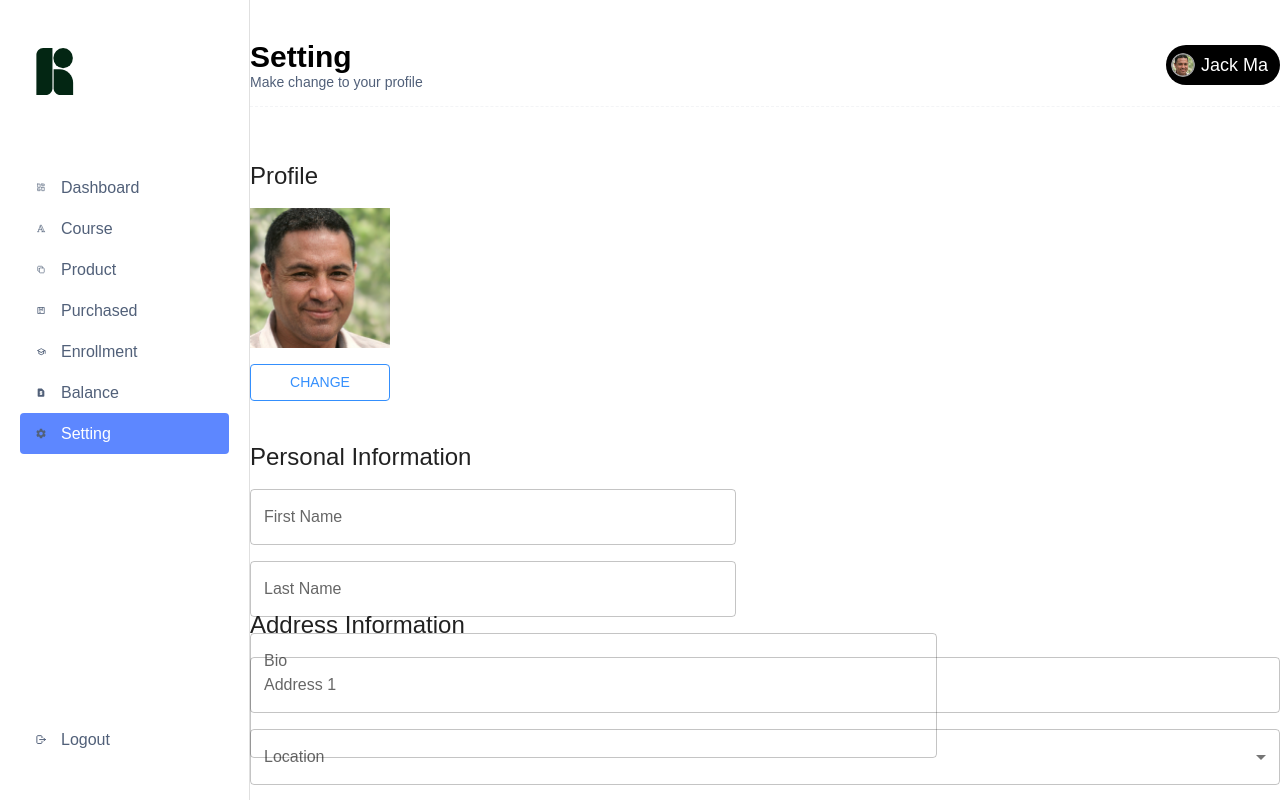
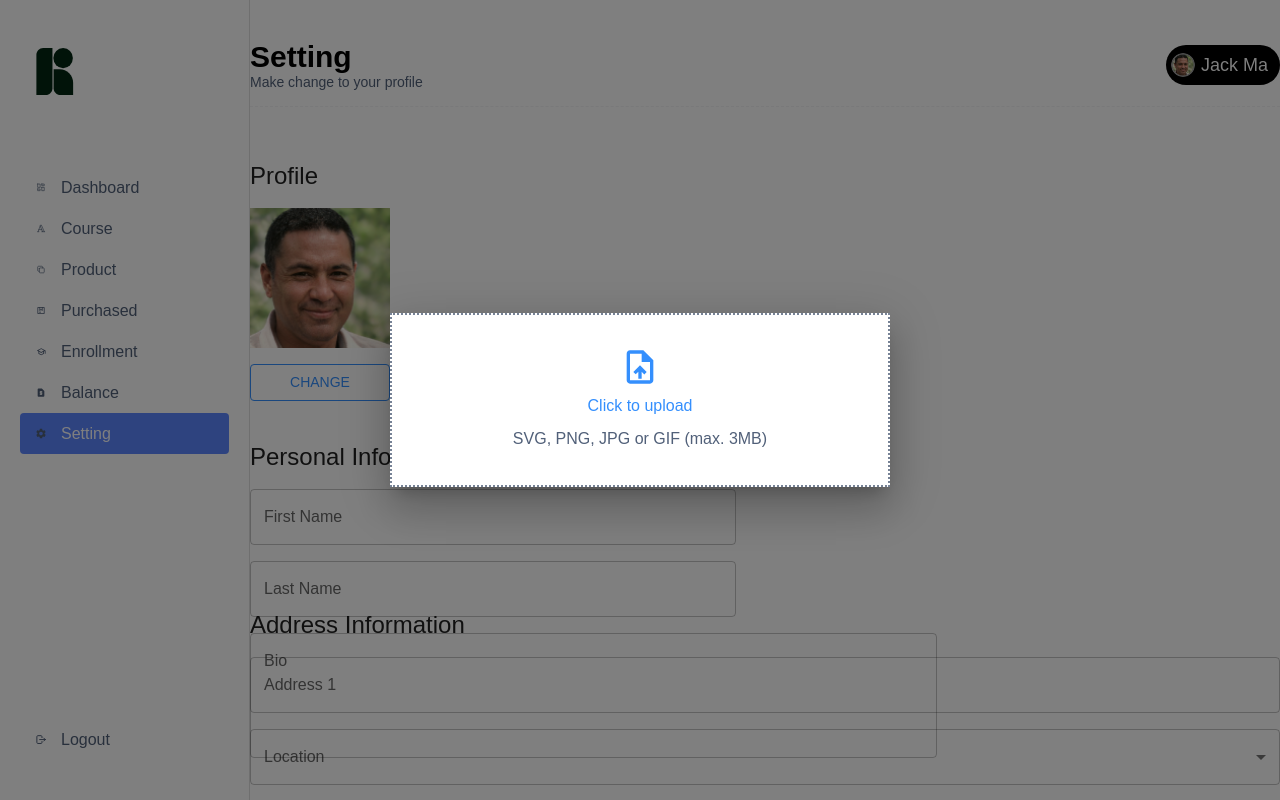
Before and after one commit to Kh1T/agteach-instructor, a React (Create React App) app: page /setting in a window 1280 px wide. Both pictures are taken after a click on the button "CHANGE". Shown: the top 800 px of the page. Built offline with nearby package versions, Linux system fonts and the light colour scheme.

Commit message:
feat-dashboard: finish upload modal

```diff
--- /dev/null
+++ b/src/components/CustomFileUpload.jsx
@@ -0,0 +1,82 @@
+import UploadFileIcon from "@mui/icons-material/UploadFile";
+import {
+  Button,
+  Grid2 as Grid,
+  Modal,
+  Typography,
+  styled,
+} from "@mui/material";
+
+import CloudUploadIcon from "@mui/icons-material/CloudUpload";
+
+const VisuallyHiddenInput = styled("input")({
+  clip: "rect(0 0 0 0)",
+  clipPath: "inset(50%)",
+  height: 1,
+  overflow: "hidden",
+  position: "absolute",
+  bottom: 0,
+  left: 0,
+  whiteSpace: "nowrap",
+  width: 1,
+});
+
+function CustomFileUpload({ open, handleClose }) {
+  return (
+    <Modal
+      open={open}
+      onClose={handleClose}
+      aria-labelledby="modal-modal-title"
+      aria-describedby="modal-modal-description"
+    >
+      <Grid
+        container
+        direction="column"
+        justifyContent="center"
+        alignItems="center"
+        sx={{
+          position: "absolute",
+          top: "50%",
+          left: "50%",
+          transform: "translate(-50%, -50%)",
+          width: 500,
+          bgcolor: "background.paper",
+          border: "2px dotted #778396",
+          boxShadow: 24,
+          p: 4,
+        }}
+      >
+        <UploadFileIcon
+          sx={{ fontSize: 40, borderColor: "blue.main", color: "blue.main" }}
+        />
+        <Button
+          component="label"
+          role={undefined}
+          variant="outlined"
+          sx={{ border: "none" }}
+          tabIndex={-1}
+        >
+          <Typography variant="subtitle1" color="blue.main" underline>
+            Click to upload
+          </Typography>
+          <VisuallyHiddenInput
+            type="file"
+            onChange={(event) => {
+              if (event.target.files.length) {
+                console.log("Files selected:", event.target.files);
+              } else {
+                console.log("No file selected.");
+              }
+            }}
+            multiple
+          />
+        </Button>
+        <Typography variant="subtitle1" color="dark.300">
+          SVG, PNG, JPG or GIF (max. 3MB)
+        </Typography>
+      </Grid>
+    </Modal>
+  );
+}
+
+export default CustomFileUpload;
--- a/src/pages/Setting.jsx
+++ b/src/pages/Setting.jsx
@@ -5,12 +5,20 @@ import {
   Stack,
   MenuItem,
   Divider,
+  Modal,
+  Box,
 } from "@mui/material";
+import { useState } from "react";
 import profileImg from "../assets/dashboard-setting/profile-img.png";
 import CustomButton from "../components/CustomButton";
 import CustomInputField from "../components/CustomInputField";
+import CustomFileUpload from "../components/CustomFileUpload";
 
 function SettingPage() {
+  const [open, setOpen] = useState(false);
+  const handleOpen = () => setOpen(true);
+  const handleClose = () => setOpen(false);
+
   return (
     <Grid container direction="column" gap={5}>
       {/* Profile Section */}
@@ -26,9 +34,11 @@ function SettingPage() {
         <CustomButton
           sx={{ borderColor: "blue.main", color: "blue.main" }}
           variant="outlined"
+          onClick={handleOpen}
         >
           CHANGE
         </CustomButton>
+        <CustomFileUpload open={open} handleClose={handleClose} />
       </Grid>
 
       {/* Information Section */}
```
